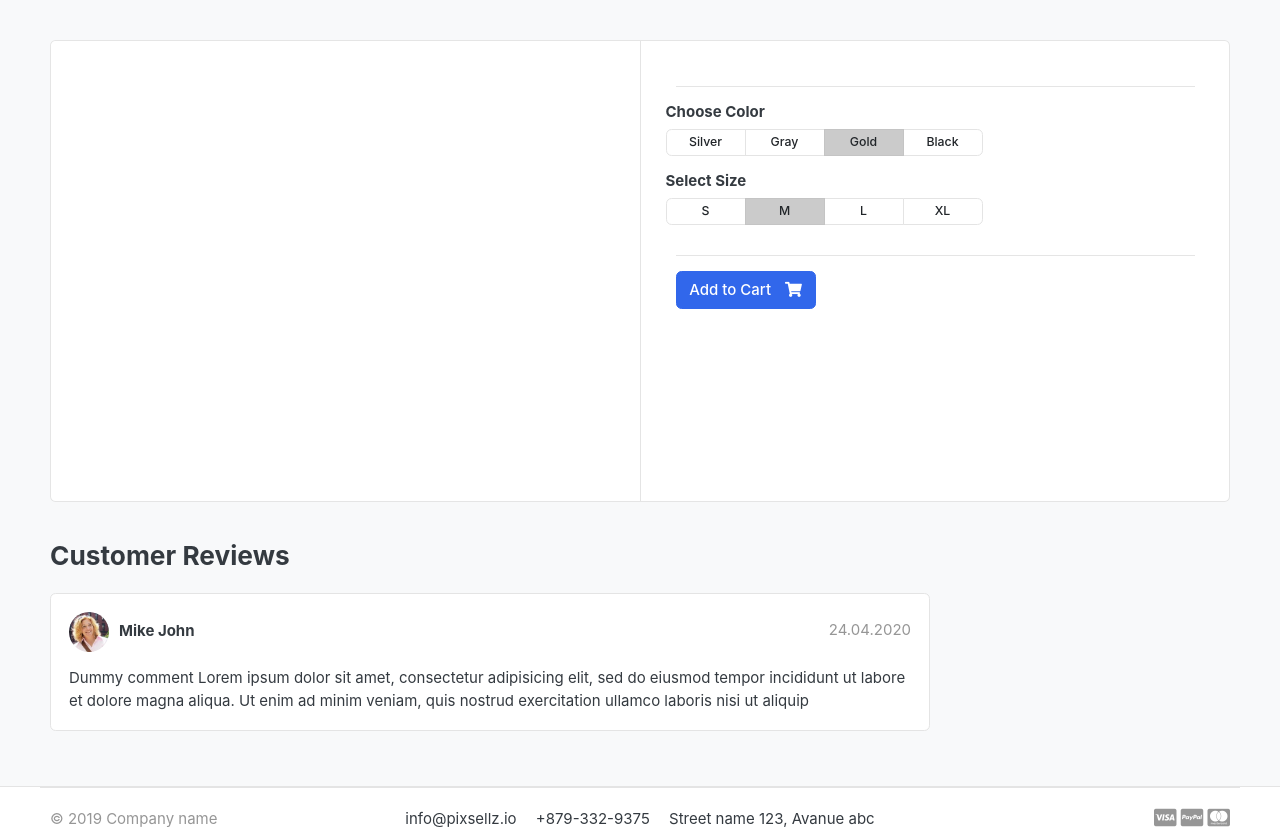
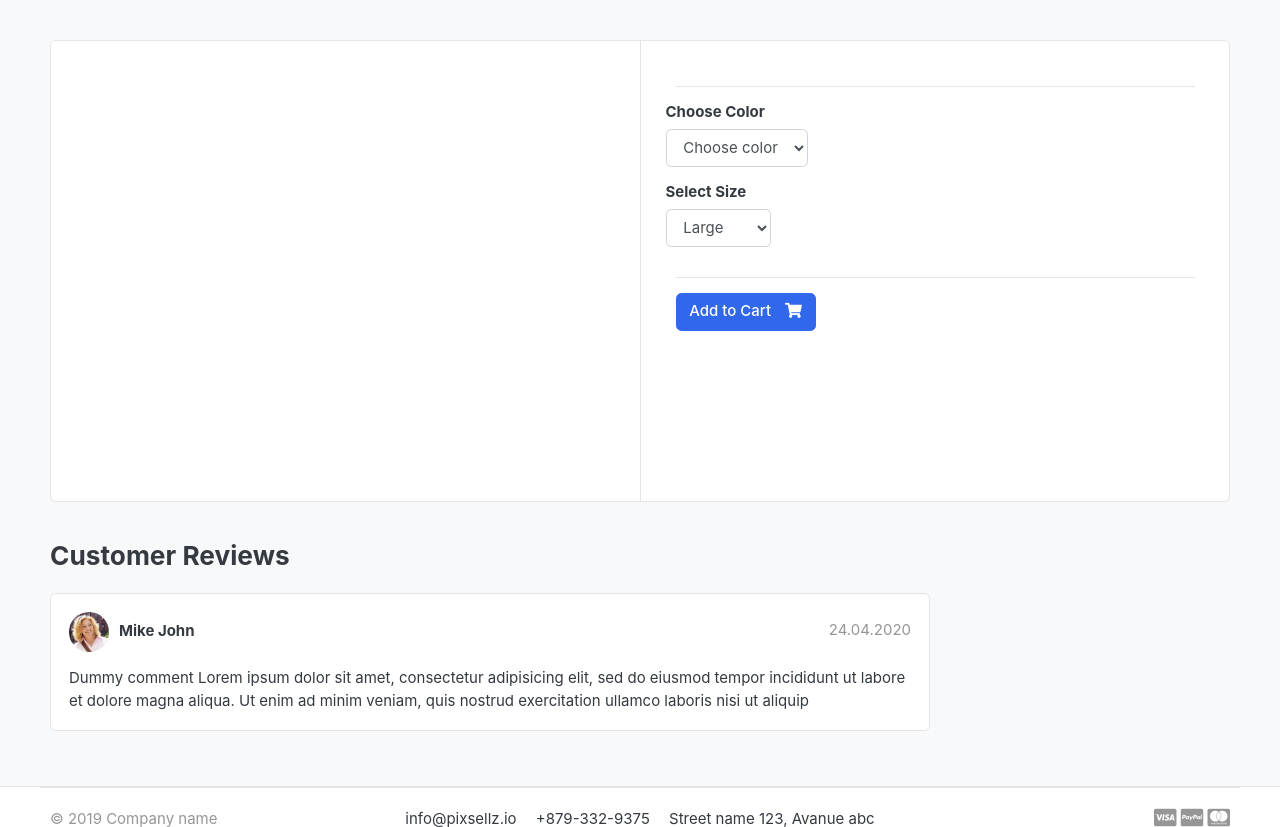
Before and after one commit to AKH570/SmartShop-django, a Django app: template templates/store/product_detail.html in a window 1280 px wide. Shown: the part 118-945 px from the top of the page. Run offline with Django 4.2, Linux system fonts and the light colour scheme; the template is opened without the code that fills it, so the values that code supplies are empty; some libraries are stand-ins or nearby versions; some web fonts are replaced.

Commit message:
product Variation Fetch Dynamic Color

```diff
--- a/carts/views.py
+++ b/carts/views.py
@@ -2,6 +2,7 @@ from django.shortcuts import render, redirect, get_object_or_404
 from store.models import Product
 from .models import Cart, Cartitem
 from django.core.exceptions import ObjectDoesNotExist
+from django.http import HttpResponse
 
 
 # Create your views here.
@@ -14,6 +15,10 @@ def _cart_id(request):
     return cart
 
 def add_cart(request, product_id):
+    color = request.GET['color']
+    #size = request.GET['size']
+    return HttpResponse(color)
+    exit()
     product = Product.objects.get(id=product_id)
     try:
         cart = Cart.objects.get(cart_id=_cart_id(request))
--- a/store/views.py
+++ b/store/views.py
@@ -5,6 +5,7 @@ from carts.views import _cart_id
 from carts.models import Cartitem
 from django.core.paginator import EmptyPage, PageNotAnInteger, Paginator
 from django.http import HttpResponse
+from django.db.models import Q
 # Create your views here.
 
 
@@ -49,9 +50,10 @@ def search(request):
     if 'keyword' in request.GET:
         keyword = request.GET['keyword']
         if keyword:
-            products = Product.objects.order_by('-created_date').filter(description__icontains = keyword)
-
+            products = Product.objects.order_by('-created_date').filter(Q(description__icontains = keyword) | Q(product_name__icontains = keyword))
+            product_count = products.count()
     context = {
         'products': products,
+        'product_count': product_count,
     }
     return render(request, 'store/store.html', context)
--- a/templates/store/product_detail.html
+++ b/templates/store/product_detail.html
@@ -17,6 +17,7 @@
 </article> <!-- gallery-wrap .end// -->
 		</aside>
 		<main class="col-md-6 border-left">
+	<form action="{% url 'add_cart' single_product.id %}" method="GET">
 		<article class="content-body">
 
 		<h2 class="title">{{single_product.product_name}}</h2>
@@ -32,41 +33,24 @@
 			<div class="row">
 				<div class="item-option-select">
 					<h6>Choose Color</h6>
-			<div class="btn-group btn-group-sm btn-group-toggle" data-toggle="buttons">
-			  <label class="btn btn-light">
-			    <input type="radio" name="radio_color"> Silver
-			  </label>
-			  <label class="btn btn-light">
-			    <input type="radio" name="radio_color" > Gray
-			  </label>
-			  <label class="btn btn-light active">
-			    <input type="radio" name="radio_color checked"> Gold
-			  </label>
-			  <label class="btn btn-light">
-			    <input type="radio" name="radio_color"> Black
-			  </label>
-			</div>
+					<select name="color" class="form-control" required>
+						<option value="" disabled selected>Choose color</option>
+						{% for i in single_product.variation_set.all %}
+						<option value="{{ i.variation_value }}">{{ i.variation_value }}</option>
+						{% endfor %}
+					</select>
 				</div>
 			</div> <!-- row.// -->
 			<div class="row">
 				<div class="item-option-select">
 					<h6>Select Size</h6>
-			<div class="btn-group btn-group-sm btn-group-toggle" data-toggle="buttons">
-			  <label class="btn btn-light">
-			    <input type="radio" name="radio_color"> S
-			  </label>
-			  <label class="btn btn-light active">
-			    <input type="radio" name="radio_color" checked> M
-			  </label>
-			  <label class="btn btn-light">
-			    <input type="radio" name="radio_color"> L
-			  </label>
-			  <label class="btn btn-light">
-			    <input type="radio" name="radio_color"> XL
-			  </label>
+					<select name="size" class="form-control">
+						<option value="large">Large</option>
+						<option value="medium">Medium</option>
+						<option value="small">Small</option>
+					</select>
 				</div>
-		</div>
-	</div> <!-- row.// -->
+			</div>  <!--row.// -->
 			<hr>
 			{% if single_product.stock <= 0 %}
 				<h5 class="text-danger">Out of stock</h5>
@@ -75,10 +59,11 @@
 						<a href="#" class="btn  btn-success"> <span class="text">Added to Cart</span> <i class="fas fa-check"></i> </a>
 						<a href="{% url 'cart' %}" class="btn  btn-outline-success"> <span class="text">View Cart</span> <i class="fas fa-eye"></i> </a>
 					{% else %}
-			<a href="{% url 'add_cart' single_product.id %}" class="btn  btn-primary"> <span class="text">Add to Cart</span> <i class="fas fa-shopping-cart"></i> </a>
+					<button type="submit" class="btn  btn-primary"> <span class="text">Add to Cart</span> <i class="fas fa-shopping-cart"></i> </button>
 					{% endif %}
 			{% endif %}
 		</article> <!-- product-info-aside .// -->
+	</form>
 		</main> <!-- col.// -->
 	</div> <!-- row.// -->
 </div> <!-- card.// -->
```
Also changed, not shown: store/admin.py (+6 -1 lines), store/models.py (+16 -1 lines), templates/store/store.html (+11 -2 lines), db.sqlite3, store/migrations/0002_variation.py (added), 1 other file. Lines whose indentation alone changed are shown as unchanged.
